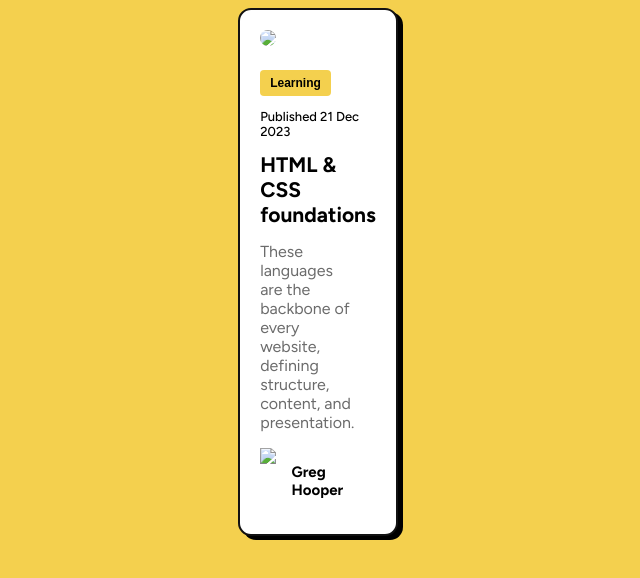
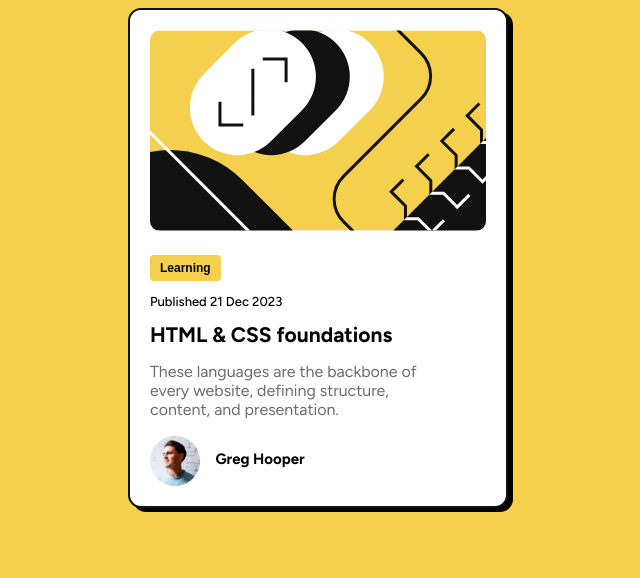
Before and after one commit to 6119-zah/blog-preview-card-main, a plain HTML site: page index.html in a window 1280 px wide. Shown: the whole page, without its empty margins (322-962 px from the left). Drawn offline with Linux system fonts and the light colour scheme; a web font is replaced by a local one.

Commit message:
Update index.html

```diff
--- a/index.html
+++ b/index.html
@@ -47,7 +47,7 @@
 <body>
   <main>
     <div class="content">
-      <div><img class="imgh" src="images/illustration-article.svg"></div>
+      <div><img class="imgh" src="illustration-article.svg"></div>
       <div>
         <div class="mid-content">
         <button>Learning</button>
@@ -56,7 +56,7 @@
         <p class="p2">These languages are the backbone of every website, defining structure, content, and presentation.</p>
         </div>
         <div class="bottom-content">
-          <img class="imgs" src="images/image-avatar.webp">
+          <img class="imgs" src="image-avatar.webp">
           <p class="p3">Greg Hooper</p>
         </div>
       </div>
```
